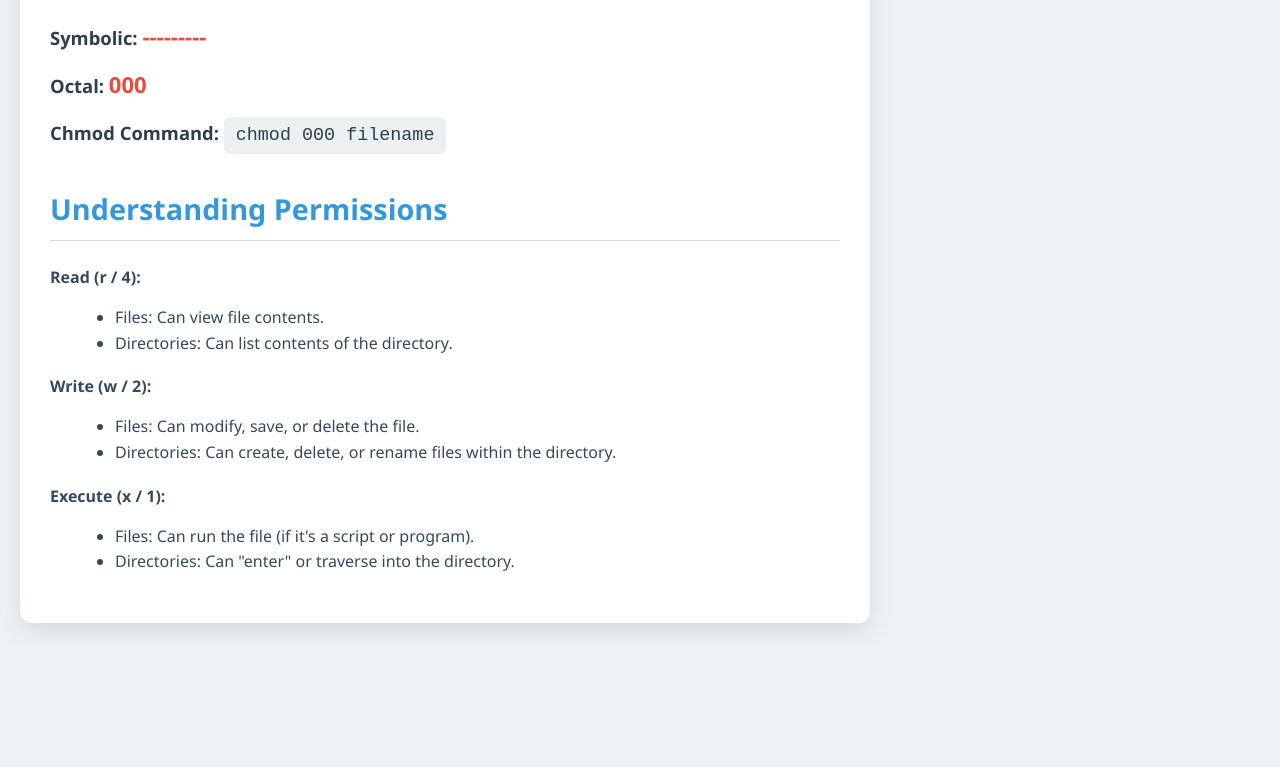
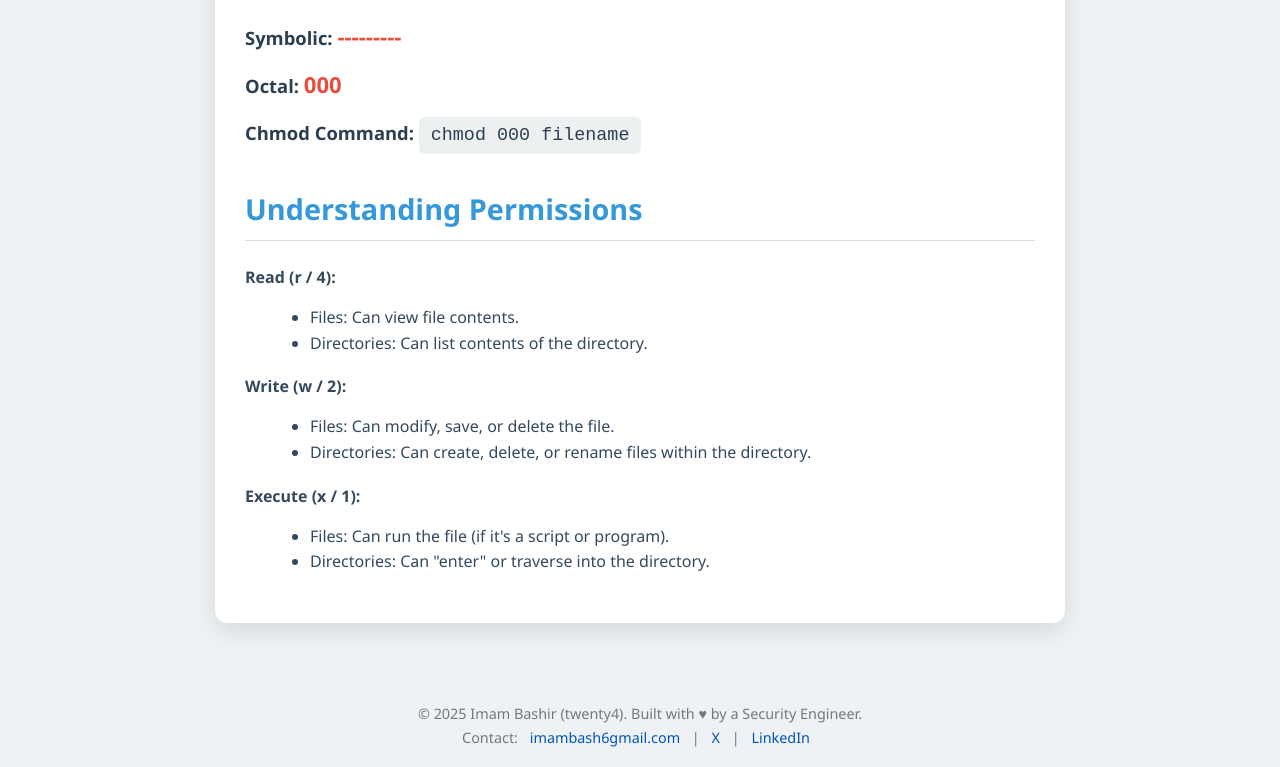
Before and after one commit to Imambash6/chmod-app, a plain HTML site: page index.html in a window 1280 px wide. Shown: the part 1037-1804 px from the top of the page. Before the commit the page ends 1680 px from the top, so only its background shows below. Drawn offline with Linux system fonts and the light colour scheme.

```diff
--- a/style.css
+++ b/style.css
@@ -235,38 +235,60 @@ h3 {
 
 /* --- Footer Styling --- */
 footer {
-    text-align: center; /* Ensures text and inline elements are centered */
+    text-align: center; /* This is the key for centering its inline content */
     margin-top: 40px;
     padding-top: 20px;
     border-top: 1px solid #eee;
     color: #777;
     font-size: 0.9em;
-    /* Add padding-bottom to ensure enough space below content */
     padding-bottom: 20px;
+    /* Add this if it's not already there and if you were experimenting with floats */
+    clear: both; /* Ensures footer doesn't float next to other content */
+    width: 100%; /* Ensure it takes full available width */
+    box-sizing: border-box; /* Crucial for width + padding */
 }
 
-/* Style for the first paragraph in the footer (e.g., copyright) */
-footer p:first-of-type {
-    margin-bottom: 5px; /* Reduce space after copyright line */
+footer p {
+    /* Ensure paragraphs inside footer don't have conflicting alignments or floats */
+    text-align: center; /* Redundant if footer is centered, but harmless */
+    margin: 0 auto; /* If you wanted to center a block-level paragraph */
+    padding: 0;
 }
 
-/* Style for the second paragraph in the footer (e.g., contact info) */
-footer p:last-of-type {
-    /* If you want links to stack on small screens, you can add: */
-    /* display: flex; */
-    /* flex-direction: column; */
-    /* align-items: center; */
-    /* If you want them to be in a single line, default inline works. */
+footer p:first-of-type {
+    margin-bottom: 5px;
 }
+
+/* Removed empty ruleset for footer p:last-of-type */
 
 footer a {
     color: #0056b3;
     text-decoration: none;
-    margin: 0 8px; /* Increase horizontal margin between links for better spacing */
-    /* Make links inline-block if you want them to wrap nicely but still respect margin/padding */
-    display: inline-block;
+    margin: 0 8px;
+    display: inline-block; /* Allows margin and padding, still respects text-align of parent */
 }
 
 footer a:hover {
     text-decoration: underline;
 }
+
+/* Also ensure your body styling is correct, especially flex properties */
+body {
+    display: flex; /* Makes body a flex container */
+    flex-direction: column; /* Stacks content vertically */
+    justify-content: space-between; /* Pushes content to top, footer to bottom */
+    min-height: 100vh; /* Ensures body takes full viewport height */
+    margin: 0; /* Remove default browser margin */
+    padding: 0; /* Remove default browser padding */
+    font-family: 'Segoe UI', Roboto, 'Helvetica Neue', Arial, sans-serif;
+    background-color: #eef2f5;
+    color: #34495e;
+}
+
+.container {
+    flex-grow: 1; /* Allows the main content container to grow and push footer down */
+    /* ... other .container styles ... */
+    width: 100%; /* Ensure it spans the full width of its parent (body) */
+    max-width: 850px;
+    margin: 20px auto; /* Center the container horizontally */
+}
```
Also changed, not shown: 2 other files.
